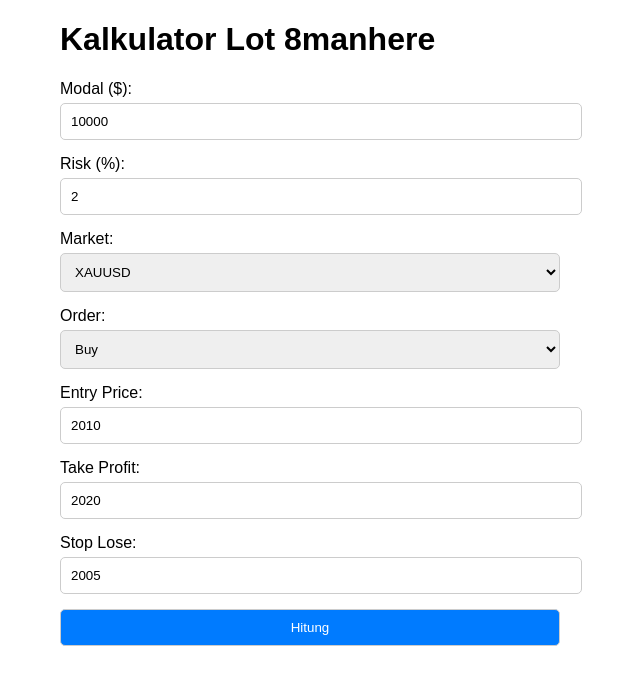
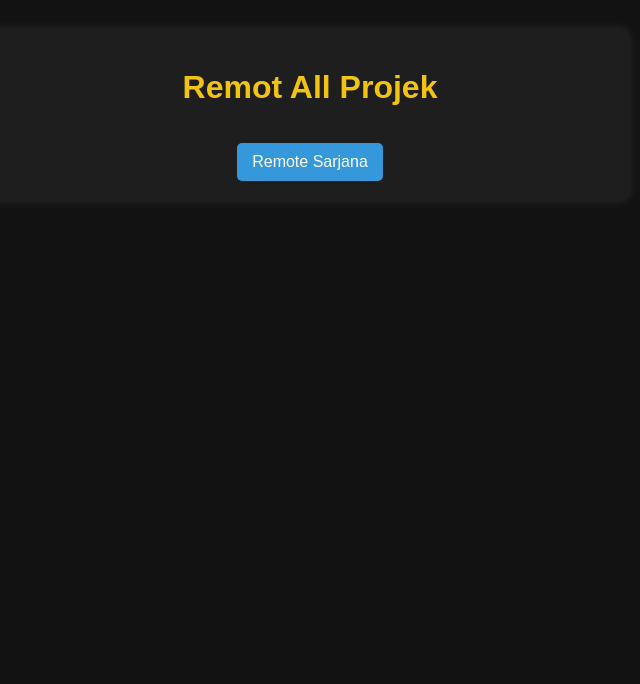
Before and after one commit to 8manhere/remot_pc, a plain HTML site: page index.html in a window 1280 px wide. Shown: the whole page, without its empty margins (330-970 px from the left). Drawn offline with Linux system fonts and the light colour scheme.

Commit message:
Update index.html

```diff
--- a/index.html
+++ b/index.html
@@ -1,121 +1,47 @@
 <!DOCTYPE html>
-<html lang="en">
+<html lang="id">
 <head>
     <meta charset="UTF-8">
     <meta name="viewport" content="width=device-width, initial-scale=1.0">
-    <title>Kalkulator Lot 8manhere</title>
+    <title>Remot All Projek</title>
     <style>
         body {
+            background-color: #121212;
+            color: #ffffff;
             font-family: Arial, sans-serif;
-            margin: 20px;
+            text-align: center;
+            padding: 20px;
         }
         .container {
-            max-width: 500px;
+            max-width: 600px;
             margin: auto;
+            padding: 20px;
+            border-radius: 10px;
+            background-color: #1e1e1e;
+            box-shadow: 0 0 10px rgba(255, 255, 255, 0.1);
         }
-        label {
-            display: block;
-            margin-bottom: 5px;
+        h1 {
+            color: #f1c40f;
         }
-        input, select, button {
-            width: 100%;
-            padding: 10px;
-            margin-bottom: 15px;
-            border: 1px solid #ccc;
+        .link {
+            display: inline-block;
+            margin-top: 15px;
+            padding: 10px 15px;
+            background-color: #3498db;
+            color: white;
+            text-decoration: none;
             border-radius: 5px;
+            transition: background 0.3s;
         }
-        button {
-            background-color: #007bff;
-            color: white;
-            cursor: pointer;
-        }
-        button:hover {
-            background-color: #0056b3;
-        }
-        .result {
-            margin-top: 20px;
-            padding: 10px;
-            border: 1px solid #ccc;
-            border-radius: 5px;
-            background-color: #f9f9f9;
+        .link:hover {
+            background-color: #2980b9;
         }
     </style>
 </head>
 <body>
     <div class="container">
-        <h1>Kalkulator Lot 8manhere</h1>
-
-        <label for="modal">Modal ($):</label>
-        <input type="number" id="modal" value="10000" min="1">
-
-        <label for="risk">Risk (%):</label>
-        <input type="number" id="risk" value="2" min="0" step="0.1">
-
-        <label for="market">Market:</label>
-        <select id="market">
-            <option value="xauusd">XAUUSD</option>
-            <option value="gbpjpy">GBPJPY</option>
-            <option value="eurjpy">EURJPY</option>
-        </select>
-
-        <label for="order">Order:</label>
-        <select id="order">
-            <option value="buy">Buy</option>
-            <option value="sell">Sell</option>
-        </select>
-
-        <label for="entry">Entry Price:</label>
-        <input type="number" id="entry" value="2010" min="0" step="0.01">
-
-        <label for="takeProfit">Take Profit:</label>
-        <input type="number" id="takeProfit" value="2020" min="0" step="0.01">
-
-        <label for="stopLose">Stop Lose:</label>
-        <input type="number" id="stopLose" value="2005" min="0" step="0.01">
-
-        <button onclick="calculate()">Hitung</button>
-
-        <div id="result" class="result" style="display: none;"></div>
+        <h1>Remot All Projek</h1>
+        <a class="link" href="https://8manhere.github.io/remote_se/" target="_blank">Remote Sarjana</a>
     </div>
-
-    <script>
-        function calculate() {
-            const modal = parseFloat(document.getElementById('modal').value);
-            const riskPercent = parseFloat(document.getElementById('risk').value);
-            const order = document.getElementById('order').value;
-            const entry = parseFloat(document.getElementById('entry').value);
-            const takeProfit = parseFloat(document.getElementById('takeProfit').value);
-            const stopLose = parseFloat(document.getElementById('stopLose').value);
-
-            let tpPips, slPips;
-
-            if (order === 'buy') {
-                tpPips = Math.abs(takeProfit - entry) * 10; // TP dalam pips
-                slPips = Math.abs(entry - stopLose) * 10; // SL dalam pips
-            } else if (order === 'sell') {
-                tpPips = Math.abs(entry - takeProfit) * 10; // TP dalam pips
-                slPips = Math.abs(stopLose - entry) * 10; // SL dalam pips
-            }
-
-            const riskReward = tpPips / slPips;
-            const riskAmount = modal * (riskPercent / 100); // Risiko dalam dolar
-            const lot = riskAmount / slPips / 10; // Lot size
-
-            const profit = tpPips * lot * 10; // Profit dalam dolar
-            const loss = slPips * lot * 10; // Loss dalam dolar
-
-            const resultDiv = document.getElementById('result');
-            resultDiv.style.display = 'block';
-            resultDiv.innerHTML = `
-                <p><strong>Hasil Perhitungan:</strong></p>
-                <p>TP: ${tpPips} pips</p>
-                <p>SL: ${slPips} pips</p>
-                <p>Risk Reward: 1:${riskReward.toFixed(2)}</p>
-                <p>Lot: ${lot.toFixed(2)}</p>
-                <p>Profit: $${profit.toFixed(2)}</p>
-                <p>Loss: $${loss.toFixed(2)}</p>
-            `;
-        }
-    </script>
 </body>
 </html>
```
